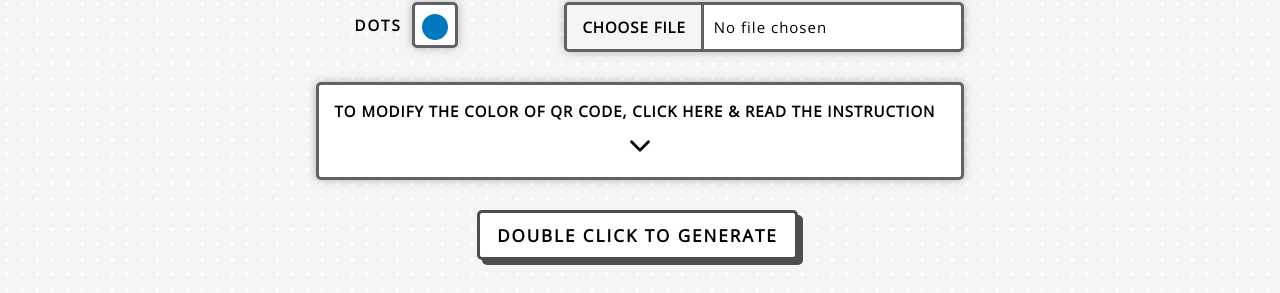
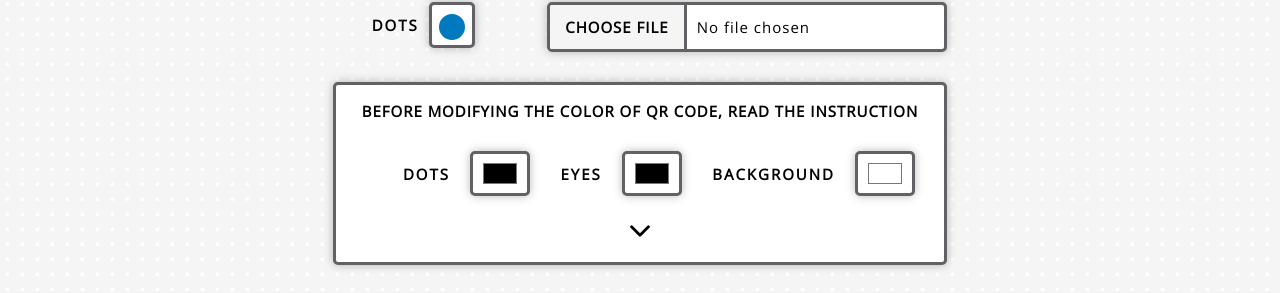
Before and after one commit to tathagatamishra/QuickieQR, a React (Vite) app in the folder client/: page / in a window 1280 px wide. Shown: the part 273-566 px from the top of the page. Built offline with nearby package versions, Linux system fonts and the light colour scheme; a web font is replaced by a local one.

Commit message:
increased user-friendliness

```diff
--- a/client/src/Component/Input/Input.jsx
+++ b/client/src/Component/Input/Input.jsx
@@ -74,14 +74,10 @@ export default function Input({ dataForParent }) {
 
       <div className="qr-color">
         <p className="color-heading">
-          To modify the color of QR Code, click here & read the instruction
+          Before modifying the color of QR Code, read the instruction
         </p>
 
-        {isHidden && (
-          <>
-            <div className="hidden-section">
         <div className="color-section">
-
           <div className="color-group">
             <p>{QRStyle ? "Squares" : "Dots"}</p>
             <input
@@ -111,9 +107,11 @@ export default function Input({ dataForParent }) {
               onChange={(e) => setQRBG(e.target.value)}
             />
           </div>
-
         </div>
 
+        {isHidden && (
+          <>
+            <div className="hidden-section">
               <div className="instruction">
                 <h3>Use contrasting colors</h3>
                 <p>
--- a/client/src/Component/Input/Input.scss
+++ b/client/src/Component/Input/Input.scss
@@ -172,7 +172,7 @@
 
         & .color-heading {
             margin: 0;
-            padding-right: 10px;
+            padding: 0 10px;
             text-align: center;
             font-size: 15px;
             font-weight: 600;
@@ -188,17 +188,13 @@
             // border: 1px solid;
         }
 
-        & .hidden-section {
-            // border: 1px solid red;
-            width: 550px;
-            margin: 30px 0 0 0;
-
         & .color-section {
             display: flex;
             flex-direction: row;
             justify-content: space-between;
-                width: 100%;
-                margin-bottom: 30px;
+            width: 550px;
+            margin-top: 30px;
+            margin-bottom: 10px;
             // border: 2px solid rgb(0, 217, 7);
 
             & .color-group {
@@ -271,6 +267,11 @@
                 }
             }
         }
+
+        & .hidden-section {
+            // border: 1px solid red;
+            width: 550px;
+            margin: 30px 0 0 0;
 
             & .instruction {
                 border-top: 3px solid rgba(128, 128, 128, 0.121);
@@ -522,7 +523,7 @@
 
         & .color-heading {
             margin: 0;
-            padding-right: 10px;
+            padding: 0 10px;
             text-align: center;
             font-size: 15px;
             font-weight: 600;
@@ -538,17 +539,13 @@
             // border: 1px solid;
         }
 
-        & .hidden-section {
-            // border: 1px solid red;
-            width: 550px;
-            margin: 30px 0 0 0;
-
         & .color-section {
             display: flex;
             flex-direction: row;
             justify-content: space-between;
-                width: 100%;
-                margin-bottom: 30px;
+            width: 550px;
+            margin-top: 30px;
+            margin-bottom: 10px;
             // border: 2px solid rgb(0, 217, 7);
 
             & .color-group {
@@ -621,6 +618,11 @@
                 }
             }
         }
+
+        & .hidden-section {
+            // border: 1px solid red;
+            width: 550px;
+            margin: 30px 0 0 0;
 
             & .instruction {
                 border-top: 3px solid rgba(128, 128, 128, 0.121);
--- a/client/src/Component/Output/Output.jsx
+++ b/client/src/Component/Output/Output.jsx
@@ -21,12 +21,12 @@ export default function Output({ dataFromParent }) {
           logoImage={
             dataFromParent[5]
               ? `${URL.createObjectURL(dataFromParent[5])}`
-              : "QQR.png"
+              : ""
           } // URL of the logo
           logoHeight={100}
           logoWidth={100}
           logoOpacity={1}
-          ecLevel={"Q"}
+          ecLevel={"H"}
           bgColor={dataFromParent[2] ? `${dataFromParent[2]}` : "#ffffff"}
           fgColor={dataFromParent[3] ? `${dataFromParent[3]}` : "#000000"}
           enableCORS={true}
```
Lines whose indentation alone changed are shown as unchanged.
